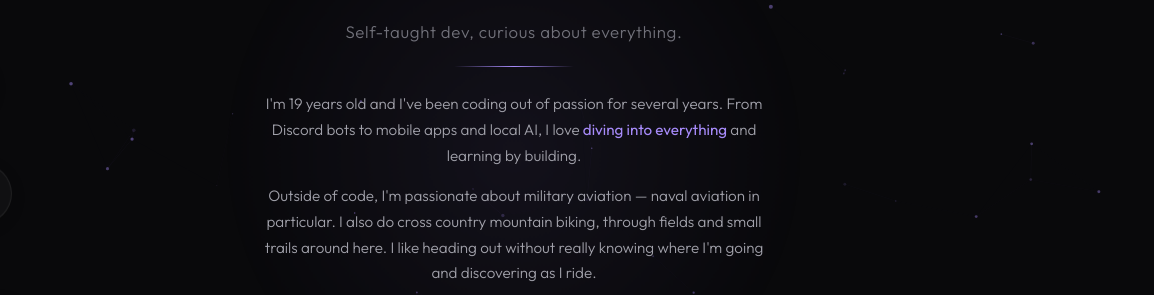
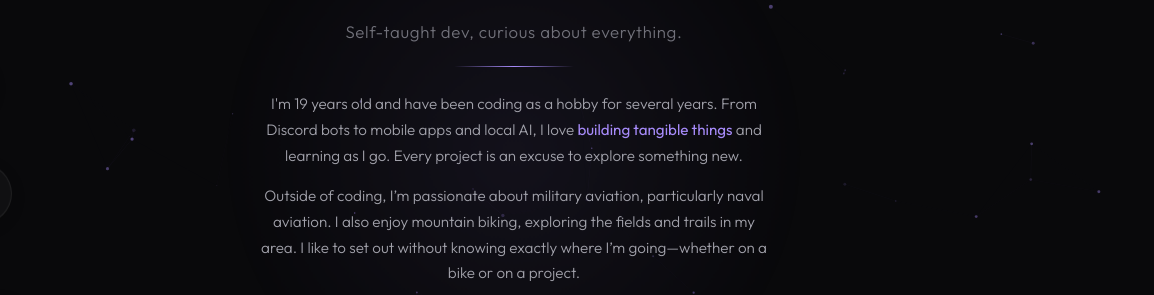
Before and after one commit to Barlog-1PV/barlog1pv-website, a plain HTML site: page index.html in a window 1280 px wide. Shown: the part 167-462 px from the top of the page, 126-1280 px from the left. Drawn offline with Linux system fonts and the light colour scheme; no server answers.

Commit message:
fix: update bios for clarity and engagement in French and English

```diff
--- a/index.html
+++ b/index.html
@@ -987,8 +987,8 @@
         const lang = {
             fr: {
                 tagline: 'Dev autodidacte, curieux de tout.',
-                bio1: `J'ai ${getAge()} ans et je code par passion depuis plusieurs années. Des bots Discord aux applis mobiles en passant par l'IA en local, j'aime <span class="highlight">toucher à tout</span> et apprendre en construisant.`,
-                bio2: `En dehors du code, je suis passionné d'aéronautique militaire et d'aéronavale en particulier. Je fais aussi du VTT randonnée, entre les champs et les petits sentiers du coin. J'aime partir sans trop savoir où je vais et découvrir en roulant.`,
+                bio1: `J'ai ${getAge()} ans et je code par passion depuis plusieurs années. Des bots Discord aux applis mobiles en passant par l'IA en local, j'aime <span class="highlight">construire des choses concrètes</span> et apprendre en avançant. Chaque projet est une excuse pour explorer quelque chose de nouveau.`,
+                bio2: `En dehors du code, je suis passionné d'aéronautique militaire, d'aéronavale en particulier. Je fais aussi du VTT randonnée, entre les champs et les sentiers du coin. J'aime partir sans trop savoir où je vais, sur un vélo comme dans un projet.`,
                 cta: `Un projet en tête ? Une idée de bot, de site, ou n'importe quoi d'autre ? Je suis toujours partant pour bosser sur des projets pour d'autres. Si ça t'intéresse, viens me parler !`,
                 discordBtn: 'Me contacter sur Discord',
                 safeSpace: 'Safe Space',
@@ -998,8 +998,8 @@
             },
             en: {
                 tagline: 'Self-taught dev, curious about everything.',
-                bio1: `I'm ${getAge()} years old and I've been coding out of passion for several years. From Discord bots to mobile apps and local AI, I love <span class="highlight">diving into everything</span> and learning by building.`,
-                bio2: `Outside of code, I'm passionate about military aviation — naval aviation in particular. I also do cross country mountain biking, through fields and small trails around here. I like heading out without really knowing where I'm going and discovering as I ride.`,
+                bio1: `I'm ${getAge()} years old and have been coding as a hobby for several years. From Discord bots to mobile apps and local AI, I love <span class="highlight">building tangible things</span> and learning as I go. Every project is an excuse to explore something new.`,
+                bio2: `Outside of coding, I’m passionate about military aviation, particularly naval aviation. I also enjoy mountain biking, exploring the fields and trails in my area. I like to set out without knowing exactly where I’m going—whether on a bike or on a project.`,
                 cta: `Got a project in mind? An idea for a bot, a website, or anything else? I'm always happy to work on projects for others. If you're interested, hit me up!`,
                 discordBtn: 'Contact me on Discord',
                 safeSpace: 'Safe Space',
```
